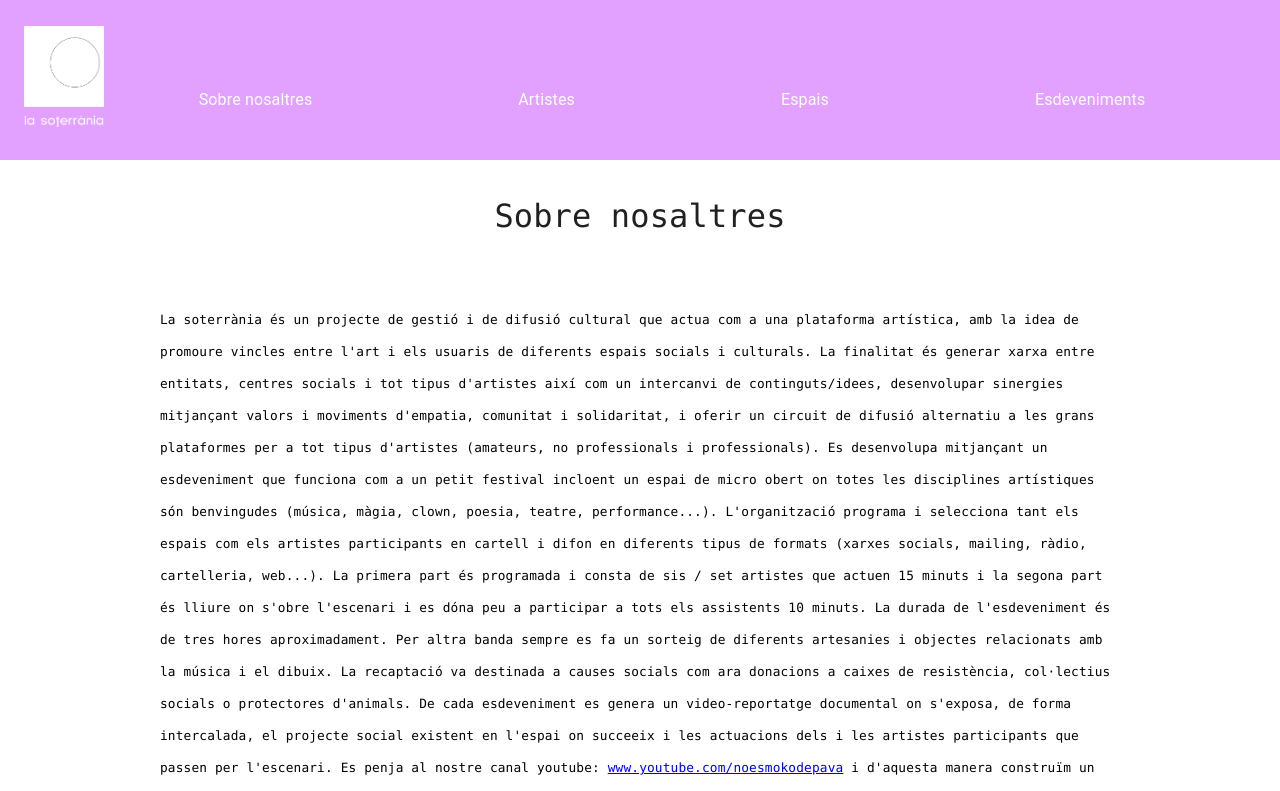
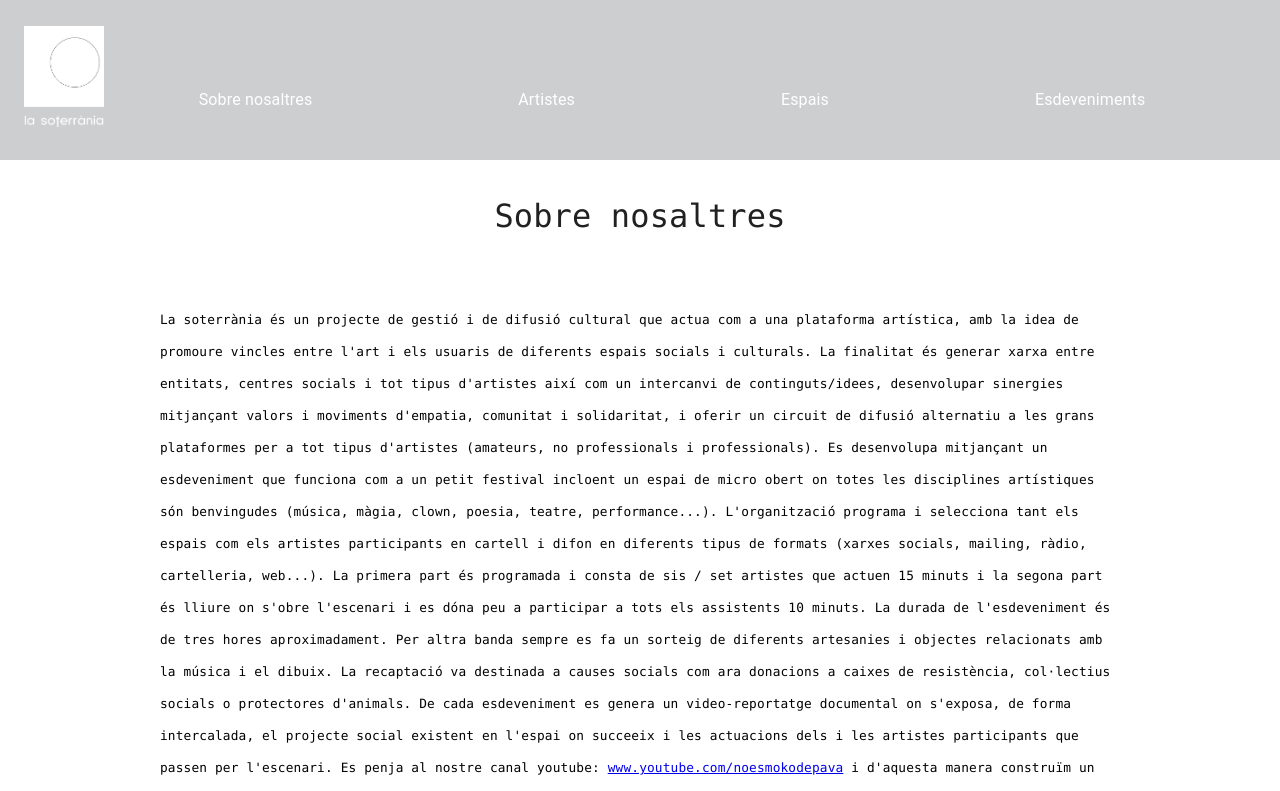
Before and after one commit to soterraniaBcn/la-soterrania, a React (Create React App) app in the folder client/: page /sobrenosaltres in a window 1280 px wide. Shown: the top 791 px of the page. Built offline with nearby package versions, Linux system fonts and the light colour scheme.

Commit message:
Changing colors header perfil admin & About

```diff
--- a/client/src/pages/About.jsx
+++ b/client/src/pages/About.jsx
@@ -18,7 +18,7 @@ export default function About() {
 
       >
         <Box style={{
-          backgroundColor: "#E2A0FF",
+          backgroundColor: "#cdcecf",
           height: "10rem",
           width: "100%",
           display: "flex",
--- a/client/src/pages/PerfilAdmin.jsx
+++ b/client/src/pages/PerfilAdmin.jsx
@@ -31,7 +31,7 @@ export default function PerfilAdmin() {
       <Grid
         item
         style={{
-          backgroundColor: "#E2A0FF",
+          backgroundColor: "#cdcecf",
           height: "10rem",
           width: "100%",
 
```
